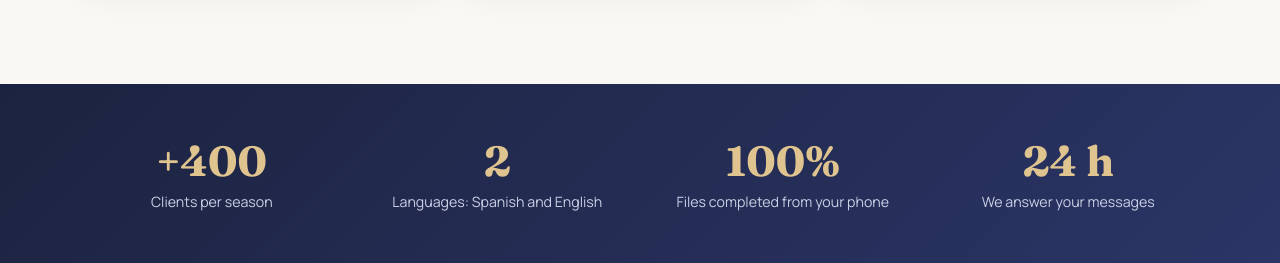
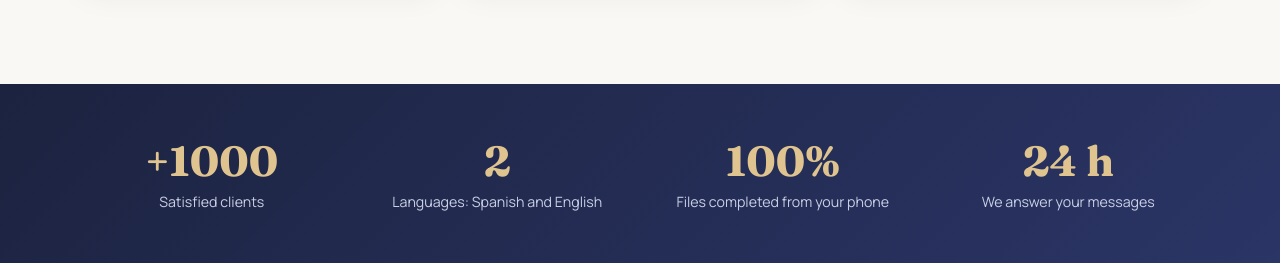
Before and after one commit to gltaxsolutionss/gltax-web, a plain HTML site: page index.html in a window 1280 px wide. Shown: the part 1660-1923 px from the top of the page. Drawn offline with Linux system fonts and the light colour scheme.

Commit message:
Add files via upload

```diff
--- a/index.html
+++ b/index.html
@@ -389,7 +389,7 @@ footer .abajo{display:flex;flex-wrap:wrap;gap:12px;justify-content:space-between
 <!-- ============ CIFRAS ============ -->
 <section class="banda">
   <div class="env">
-    <div><b class="cuenta" data-num="400" data-pre="+">+400</b><span data-es="Clientes por temporada" data-en="Clients per season">Clientes por temporada</span></div>
+    <div><b class="cuenta" data-num="1000" data-pre="+">+1000</b><span data-es="Clientes satisfechos" data-en="Satisfied clients">Clientes satisfechos</span></div>
     <div><b class="cuenta" data-num="2">2</b><span data-es="Idiomas: español e inglés" data-en="Languages: Spanish and English">Idiomas: español e inglés</span></div>
     <div><b class="cuenta" data-num="100" data-suf="%">100%</b><span data-es="Expedientes desde el celular" data-en="Files completed from your phone">Expedientes desde el celular</span></div>
     <div><b class="cuenta" data-num="24" data-suf=" h">24 h</b><span data-es="Respondemos tus mensajes" data-en="We answer your messages">Respondemos tus mensajes</span></div>
```
